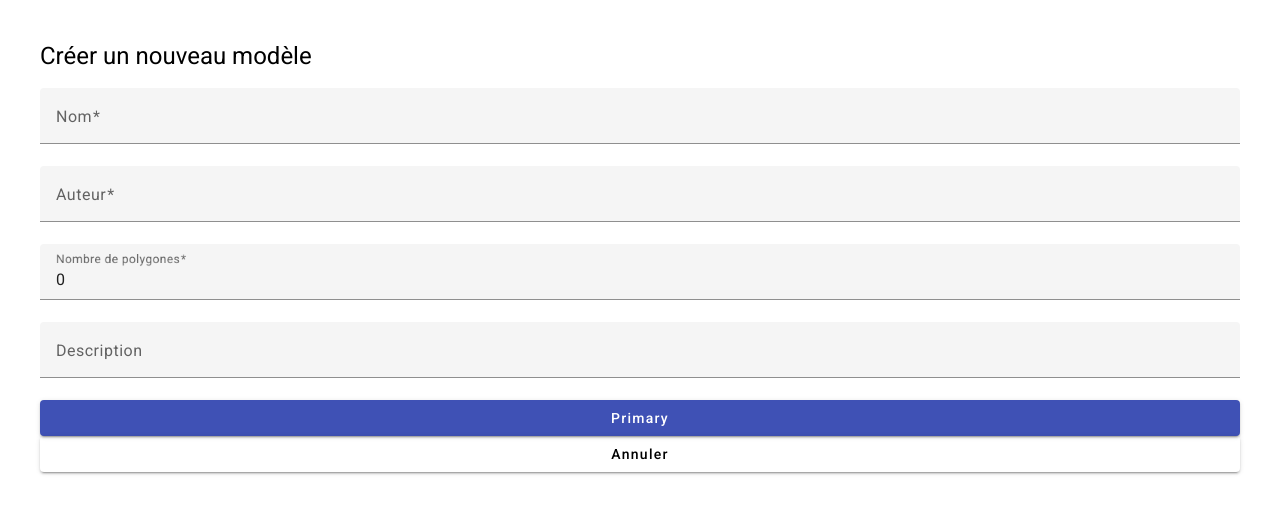
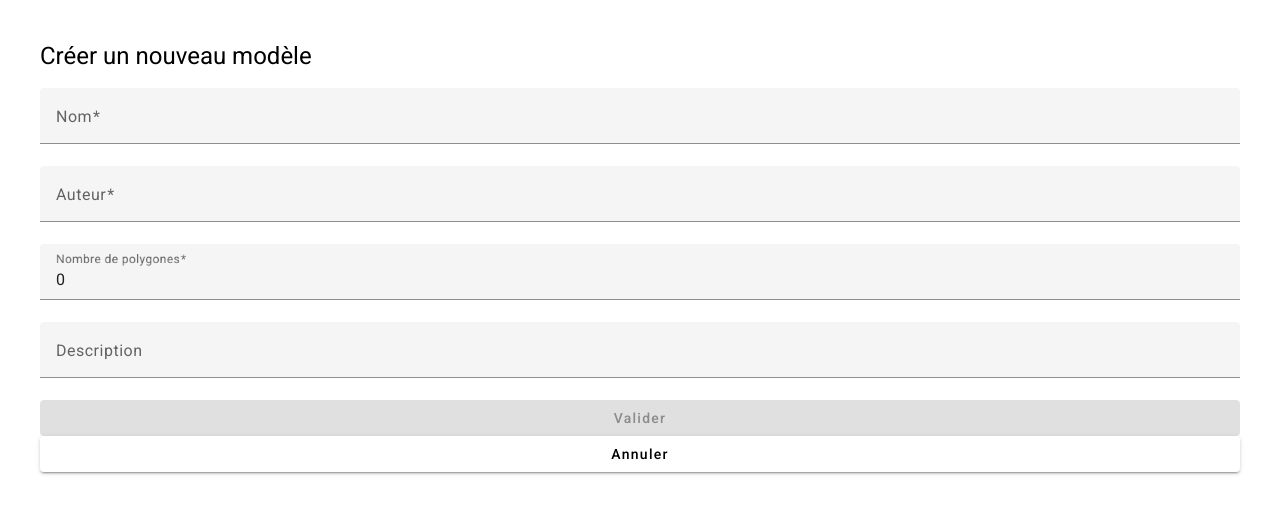
Before and after one commit to LouiseBalbi/testInovea, an Angular app: page /create-model in a window 1280 px wide. Shown: the top 514 px of the page. Built offline with nearby package versions, Linux system fonts and the light colour scheme.

Commit message:
disabled form button

```diff
--- a/src/app/components/create-model/create-model.component.html
+++ b/src/app/components/create-model/create-model.component.html
@@ -16,6 +16,6 @@
     <input matInput formControlName="description">
   </mat-form-field>
 
-  <button mat-raised-button color="primary" type="submit">Primary</button>
+  <button mat-raised-button color="primary" type="submit" [disabled]="!modelForm.valid">Valider</button>
   <button mat-raised-button color="error" routerLink="/list">Annuler</button>
 </form>
--- a/src/app/components/update-model/update-model.component.html
+++ b/src/app/components/update-model/update-model.component.html
@@ -16,6 +16,6 @@
     <input matInput formControlName="description">
   </mat-form-field>
 
-  <button mat-raised-button color="primary" type="submit">Primary</button>
+  <button mat-raised-button color="primary" type="submit" [disabled]="!modelForm.valid">Primary</button>
   <button mat-raised-button color="error" routerLink="/list">Annuler</button>
 </form>
```
